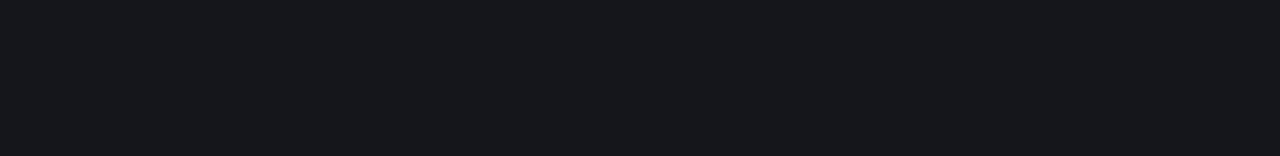
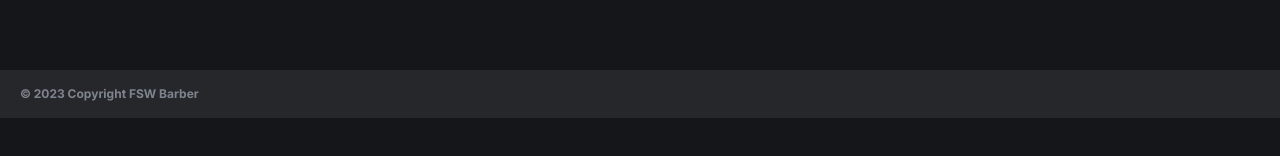
Before and after one commit to viniciussilvabarros05/fsw-barber, a Next.js app: page / in a window 1280 px wide. Shown: the part 500-656 px from the top of the page. Built offline with nearby package versions, Linux system fonts and the light colour scheme; no server answers; the database is empty.

Commit message:
chore: add footer in layout

```diff
--- /dev/null
+++ b/src/app/_components/footer.tsx
@@ -0,0 +1,13 @@
+const Footer = ()=>{
+    return(
+        <div className="w-full bg-secondary py-4 px-5">
+
+            <p className="text-gray-400 text-xs font-bold opacity-75">
+             © 2023 Copyright FSW Barber
+            </p>
+        </div>
+
+    )
+}
+
+export default Footer
--- a/src/app/layout.tsx
+++ b/src/app/layout.tsx
@@ -1,6 +1,7 @@
 import type { Metadata } from "next";
 import { Inter } from "next/font/google";
 import "./globals.css";
+import Footer from "./_components/footer";
 
 const inter = Inter({ subsets: ["latin"] });
 
@@ -16,7 +17,9 @@ export default function RootLayout({
 }>) {
   return (
     <html lang="en">
-      <body className={`${inter.className} dark`}>{children}</body>
+      <body className={`${inter.className} dark`}>{children}
+      <Footer/>
+      </body>
     </html>
   );
 }
```
